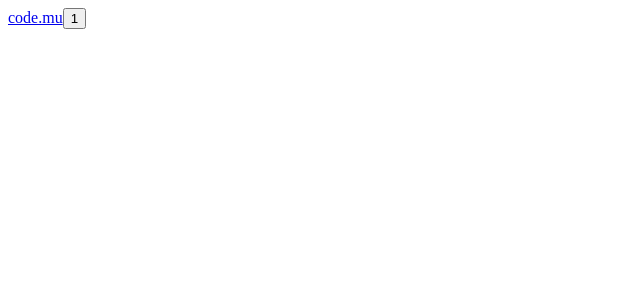
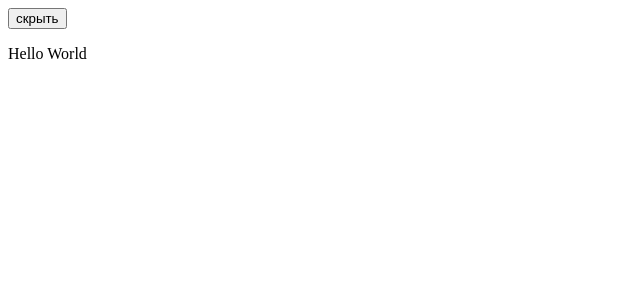
Before and after one commit to vitalay/course-on-60, a Vue app: page / in a window 1280 px wide. Shown: the top 300 px of the page, without its empty margins (0-640 px from the left). Built offline with nearby package versions, Linux system fonts and the light colour scheme.

Commit message:
Реактивное условие в Vue

```diff
--- a/src/App.vue
+++ b/src/App.vue
@@ -1,19 +1,15 @@
 <script>
 export default {
    data() {
-     return {
-      count: 1,
+    return {
+      visible: true,
+
      }
    },
    methods: {
 
-
-
-
    },
    computed: {
-
-
 
    }
 
@@ -22,11 +18,9 @@ export default {
 
 <template>
   <div>
-  <a @click.prevent href="https://code.mu/">code.mu</a>
-<button @click.once="count++">{{ count }}</button>
-
-
-
+    <button @click="visible = true" v-if="!visible">показать</button>
+    <button @click="visible = false" v-if="visible">скрыть</button>
+<p v-if="visible">Hello World</p>
 
   </div>
 </template>
```
